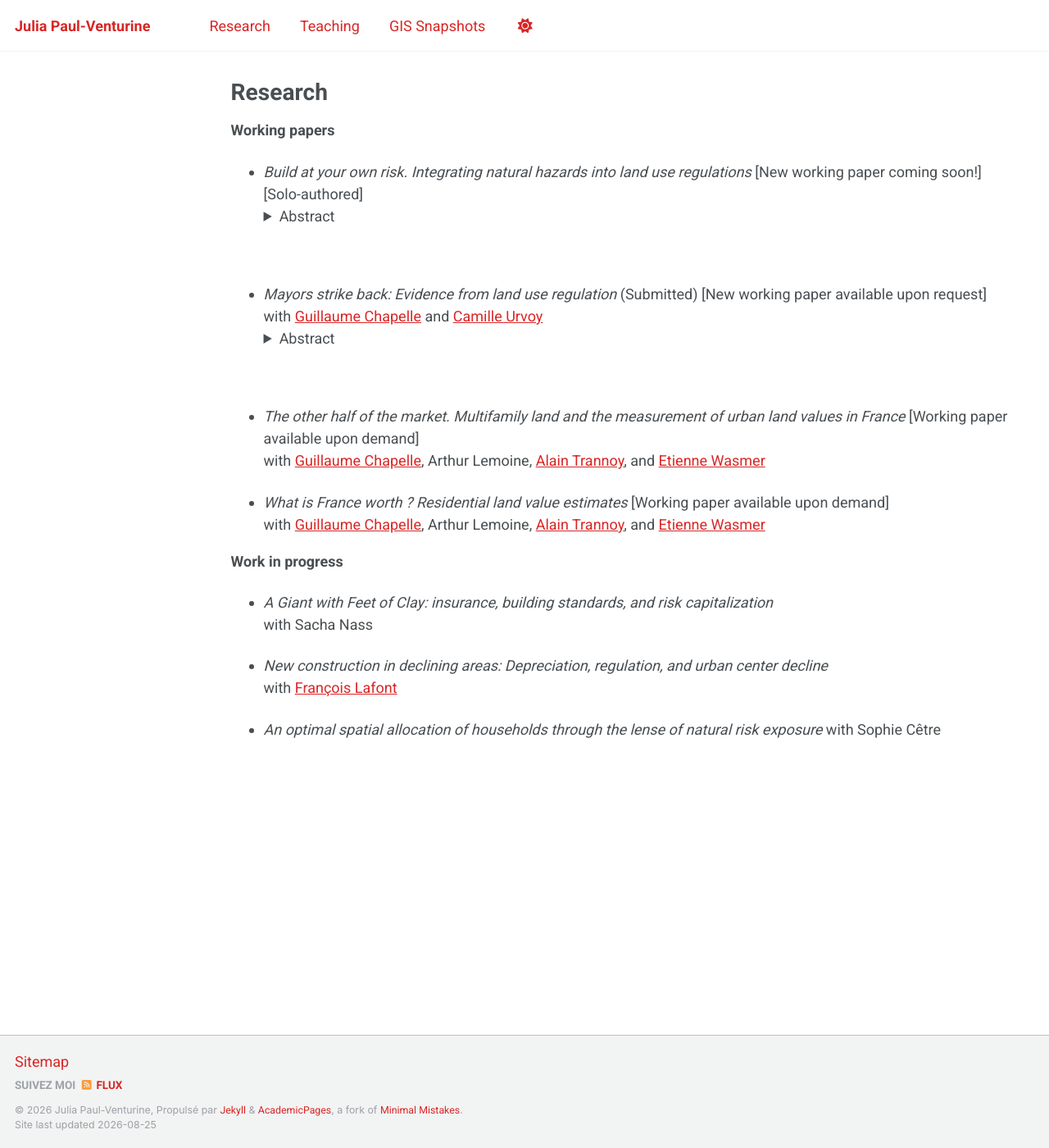
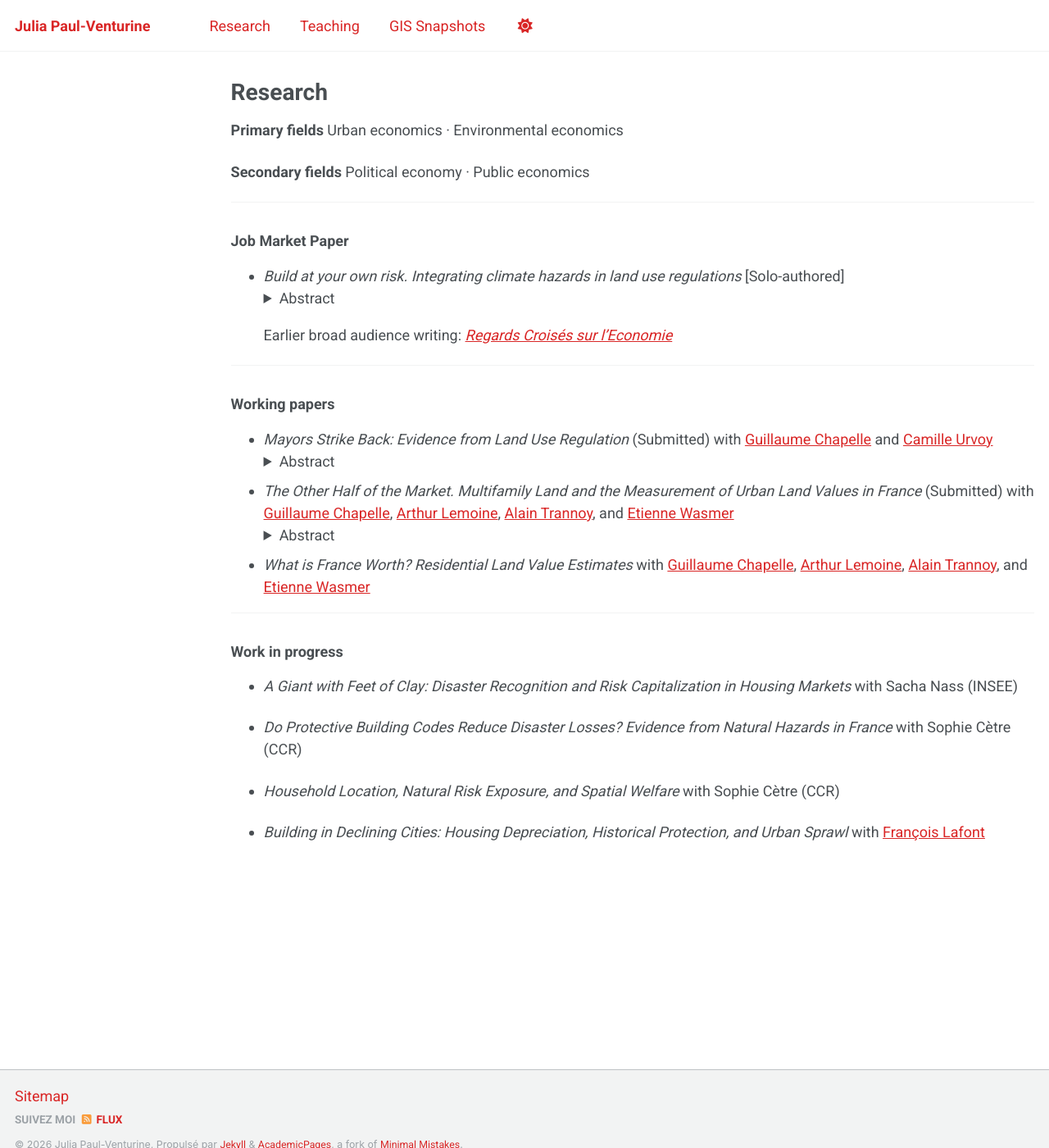
Before and after one commit to julia-paulventurine/julia-paulventurine.github.io, a Jekyll site: the page built from _pages/research.md, in a window 1280 px wide and 1400 px high. Shown: the whole window at 82% size. Built offline with Jekyll 4.4.1, drawn with Linux system fonts in a browser that asks for light colours; a script that is not in the unit is left out.

Commit message:
Update research.md

```diff
--- a/_pages/research.md
+++ b/_pages/research.md
@@ -1,44 +1,63 @@
 ---
 layout: archive
-title : "Research"
+title: "Research"
 permalink: /research/
 collection: publications
 author_profile: false
 ---
 
-**Working papers**
+**Primary fields**
+Urban economics · Environmental economics
 
-- *Build at your own risk. Integrating natural hazards into land use regulations* [New working paper coming soon!]\
+**Secondary fields**
+Political economy · Public economics
+
+---
+
+### Job Market Paper
+
+- *Build at your own risk. Integrating climate hazards in land use regulations*
   [Solo-authored]
   <details>
-  <summary> Abstract </summary>
-As climate risks intensify, governments increasingly use building mandates to limit future exposure. I study France's Risk Prevention Plans, which combine public hazard disclosure and mandated resilience standards in a natural-disaster insurance system financed through a regulated surcharge that does not vary with local hazard exposure. I build a near-comprehensive geocoded dataset of plans for mainland France and combine it with property transactions, building permits, and land-use data. Plans reduce new development by 10 to 20\%. Price responses are sharply heterogeneous across hazards. Flood risks are barely capitalized, while shrink--swell risks, a pervasive but understudied hazard, generate economically large discounts and stronger evidence of an adaptation premium. The results show that regulation curbs new development, but price capitalization is driven less by the supply restriction itself than by how buyers perceive and insure the underlying hazard. A within-city spatial-equilibrium framework organizes the mechanisms and provides the basis for counterfactual welfare analysis.
+  <summary>Abstract</summary>
+As climate risks intensify, governments increasingly use building mandates to limit future exposure. I study France's Risk Prevention Plans, which combine public hazard disclosure and mandated resilience standards in a natural-disaster insurance system where premiums do not vary with exposure. I build a near-comprehensive geocoded dataset of plans for mainland France and combine it with property transactions, building permits, and land-use data. Plans reduce new development at the extensive margin by around 20%, with limited impacts at the intensive margin. Price responses are sharply heterogeneous across hazards. Flood risks are barely capitalized, while shrink--swell risks, a pervasive but understudied hazard, generate economically large discounts and stronger evidence of an adaptation premium. The results show that regulation curbs new development, but price capitalization is driven less by the supply restriction itself than by how buyers perceive and insure the underlying hazard. A within-city spatial-equilibrium framework organizes the mechanisms and provides the basis for counterfactual welfare analysis.
+  </details>
 
-  </details>
-<br>
+  Earlier broad audience writing: [*Regards Croisés sur l'Economie*](https://blogs.alternatives-economiques.fr/rcerevue/2019/10/14/incendie-de-l-usine-lubrizol-comment-prevenir-les-risques-industriels)
 
-- *Mayors strike back: Evidence from land use regulation* (Submitted) [New working paper available upon request] \
+---
+
+### Working papers
+
+- *Mayors Strike Back: Evidence from Land Use Regulation* (Submitted)
   with [Guillaume Chapelle](https://sites.google.com/view/guillaume-chapelle/home){:target="_blank"} and [Camille Urvoy](https://sites.google.com/view/camille-urvoy/home){:target="_blank"}
   <details>
-  <summary> Abstract </summary>
-While the decentralization literature traditionally frames policy design as a question of optimal authority assignment across governance levels, authority is often shared in practice. This paper studies strategic responses of local governments when a centrally imposed reform affects instruments they partially control. We exploit the 2014 nationwide abolition of floor area ratios in France, a housing policy intended to expand supply and improve affordability. Using detailed data on zoning regulations, building permits, housing density, and prices, we show that municipalities offset the reform by tightening other regulatory instruments remaining under their control, thereby offsetting the reform’s intended effects.
-   </details>
-<br>
+  <summary>Abstract</summary>
+When a national government relaxes a local regulation, do local officials comply, or find other ways to keep the same rules in place? We study a 2014 French reform that abolished floor area ratios (FAR), a widely used cap on building density, with the explicit goal of expanding housing construction. We assemble a new geospatial panel tracking three zoning tools --- floor area ratios, building heights, and coverage ratios --- over 15 years across 118 municipalities in the Paris region, linked to building permits, housing stock, and transaction prices. Comparing municipalities where FAR existed before the reform to those where it did not, we show that local governments offset the deregulation by tightening the two instruments they retained: maximum heights fell, coverage ratios tightened, and permit denials rose. Density did not increase in previously regulated areas, and we detect no effect on prices, consistent with the limited change in supply. The regulatory tightening was strongest where mayors faced closer elections and where property values are higher, not where mayors belong to parties opposing the reforming government, pointing to electoral accountability rather than partisanship. Top-down deregulation can therefore be substantially undercut when local governments retain complementary instruments, suggesting reforms must either limit local discretion directly or realign local incentives.
+  </details>
 
-- *The other half of the market. Multifamily land and the measurement of urban land values in France* [Working paper available upon demand]\
-    with [Guillaume Chapelle](https://sites.google.com/view/guillaume-chapelle/home){:target="_blank"}, Arthur Lemoine, [Alain Trannoy](https://perso.amse-aixmarseille.fr/trannoy){:target="_blank"}, and [Etienne Wasmer](https://sites.google.com/site/etiennewasmer){:target="_blank"}
-<br>
+- *The Other Half of the Market. Multifamily Land and the Measurement of Urban Land Values in France* (Submitted)
+  with [Guillaume Chapelle](https://sites.google.com/view/guillaume-chapelle/home){:target="_blank"}, [Arthur Lemoine](https://fr.linkedin.com/in/arthur-lemoine-b1859b193){:target="_blank"}, [Alain Trannoy](https://perso.amse-aixmarseille.fr/trannoy/){:target="_blank"}, and [Etienne Wasmer](https://sites.google.com/site/etiennewasmer/home){:target="_blank"}
+  <details>
+  <summary>Abstract</summary>
+Estimates of urban land values typically rely on plots purchased for single-family houses, the only segment systematically observed in public data. This paper combines the universe of French real-estate transactions with the digitized cadaster to develop a new transaction-level methodology for identifying land acquired for residential development between 2010 and 2019, distinguishing single-family from multifamily parcels. Multifamily parcels account for only 5% of transactions but 55% of new housing units and imply central land values three to four times higher than estimates based on single-family plots alone. Over the decade, adjusted multifamily land prices rose by about 50%, compared with about 10% for single-family land.
+  </details>
 
-- *What is France worth ? Residential land value estimates* [Working paper available upon demand] \
-  with [Guillaume Chapelle](https://sites.google.com/view/guillaume-chapelle/home){:target="_blank"}, Arthur Lemoine, [Alain Trannoy](https://perso.amse-aixmarseille.fr/trannoy){:target="_blank"}, and [Etienne Wasmer](https://sites.google.com/site/etiennewasmer){:target="_blank"}
-<br>
+- *What is France Worth? Residential Land Value Estimates*
+  with [Guillaume Chapelle](https://sites.google.com/view/guillaume-chapelle/home){:target="_blank"}, [Arthur Lemoine](https://fr.linkedin.com/in/arthur-lemoine-b1859b193){:target="_blank"}, [Alain Trannoy](https://perso.amse-aixmarseille.fr/trannoy/){:target="_blank"}, and [Etienne Wasmer](https://sites.google.com/site/etiennewasmer/home){:target="_blank"}
 
-**Work in progress**
+---
 
-- *A Giant with Feet of Clay: insurance, building standards, and risk capitalization* \
-  with Sacha Nass
+### Work in progress
 
-- *New construction in declining areas: Depreciation, regulation, and urban center decline* \
-  with [François Lafont](sites.google.com/view/francoislafont11/research){:target="_blank"}
+- *A Giant with Feet of Clay: Disaster Recognition and Risk Capitalization in Housing Markets*
+  with Sacha Nass (INSEE)
 
-- *An optimal spatial allocation of households through the lense of natural risk exposure* with Sophie Cêtre
+- *Do Protective Building Codes Reduce Disaster Losses? Evidence from Natural Hazards in France*
+  with Sophie Cètre (CCR)
+
+- *Household Location, Natural Risk Exposure, and Spatial Welfare*
+  with Sophie Cètre (CCR)
+
+- *Building in Declining Cities: Housing Depreciation, Historical Protection, and Urban Sprawl*
+  with [François Lafont](https://sites.google.com/view/francoislafont11/research){:target="_blank"}
```
